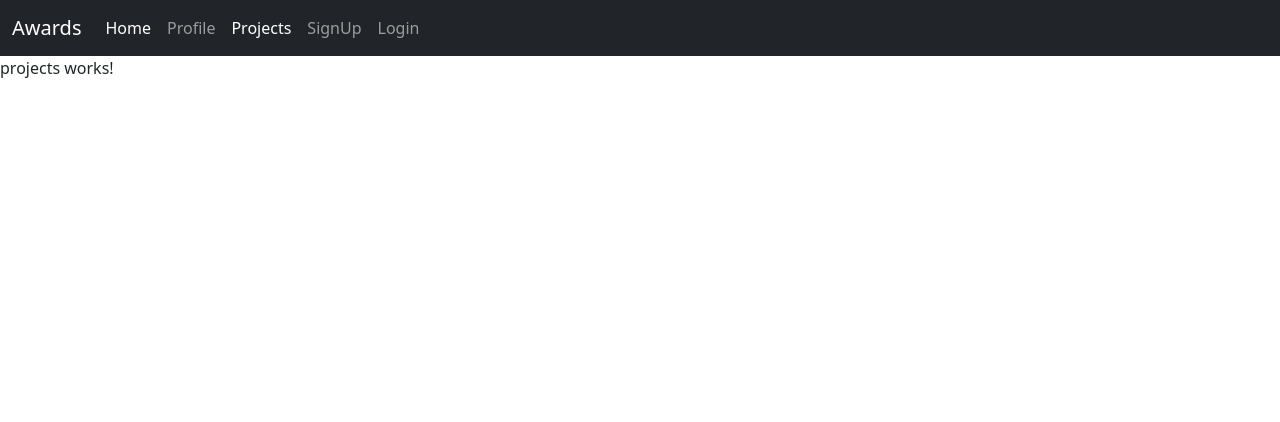
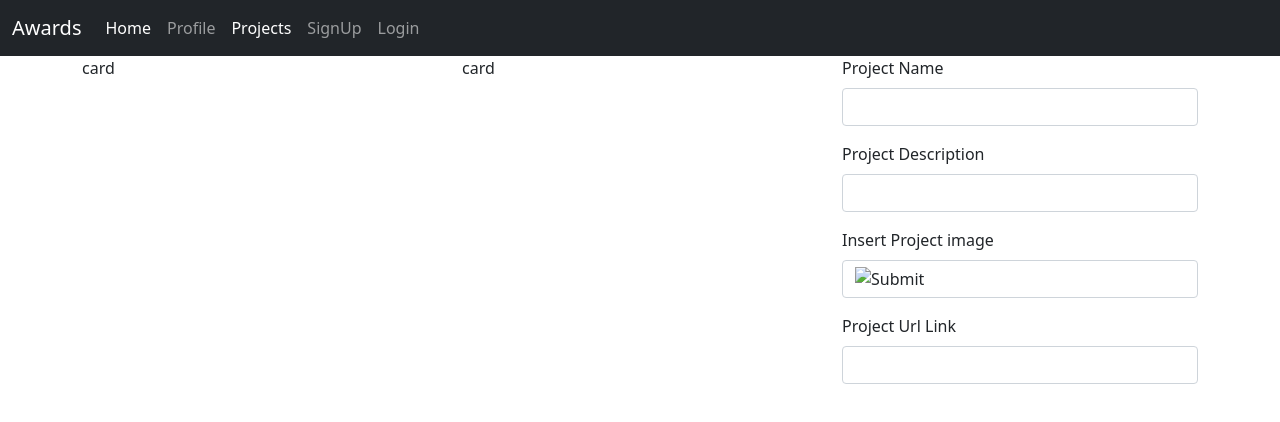
Before and after one commit to Grievi/Project_Awards, an Angular app: page /projects in a window 1280 px wide. Shown: the top 422 px of the page. Built offline with nearby package versions, Linux system fonts and the light colour scheme.

Commit message:
add profile component

```diff
--- a/src/app/components/projects/projects.component.html
+++ b/src/app/components/projects/projects.component.html
@@ -1,2 +1,30 @@
-<p>projects works!</p>
-<router-outlet></router-outlet>
+<div class="container">
+    <div class="row">
+        <div class="col-md-4">
+            card
+        </div>
+        <div class="col-md-4">
+            card
+        </div>
+        <div class="col-md-4">
+            <form action="">
+                <div class="mb-3">
+                    <label for="project_name" class="form-label">Project Name</label>
+                    <input type="text"  name="projectName" class="form-control" id="projectName">
+                </div>
+                <div class="mb-3">
+                    <label for="description" class="form-label">Project Description</label>
+                    <input type="text"  name="description" class="form-control" id="description">
+                </div>
+                <div class="mb-3">
+                    <label for="project_url" class="form-label">Insert Project image</label>
+                    <input type="image"  name="image" class="form-control" id="image">
+                </div>
+                <div class="mb-3">
+                    <label for="project_url" class="form-label">Project Url Link</label>
+                    <input type="url"  name="project_url" class="form-control" id="project_url">
+                </div>
+            </form>
+        </div>
+    </div>
+</div>
--- a/src/app/components/signup/signup.component.html
+++ b/src/app/components/signup/signup.component.html
@@ -1,5 +1,6 @@
 <div class="container">
-    <form>
+    <h1 class="text-center">Sign Up Here!</h1>
+    <form class="mt-5">
         <div class="mb-3">
             <label for="firstName" class="form-label">First Name</label>
             <input type="username" class="form-control" id="exampleUsername"  name="username" aria-describedby="emailHelp">
@@ -23,6 +24,11 @@
             <label for="exampleInputPassword1" class="form-label">Confrim Password</label>
             <input type="password1"  name="confirmPassword" class="form-control" id="exampleInputPassword1">
           </div>
+          <div>
+            <span><input type="checkbox"> Click To confirm user Registration.</span>
+
+          </div>
+          <br>
         <button  type="submit" class="btn btn-primary">Register</button>
       </form>
 </div>
```
